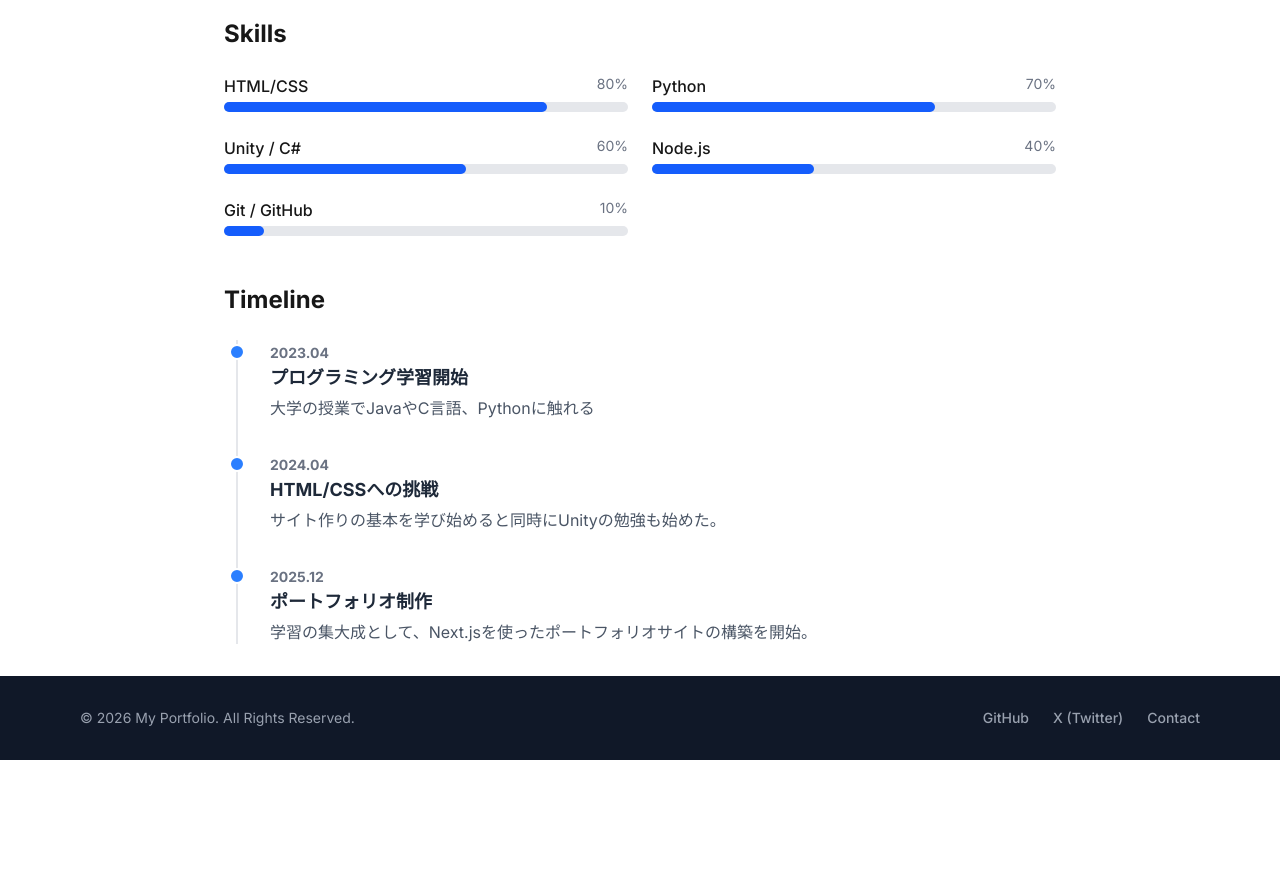
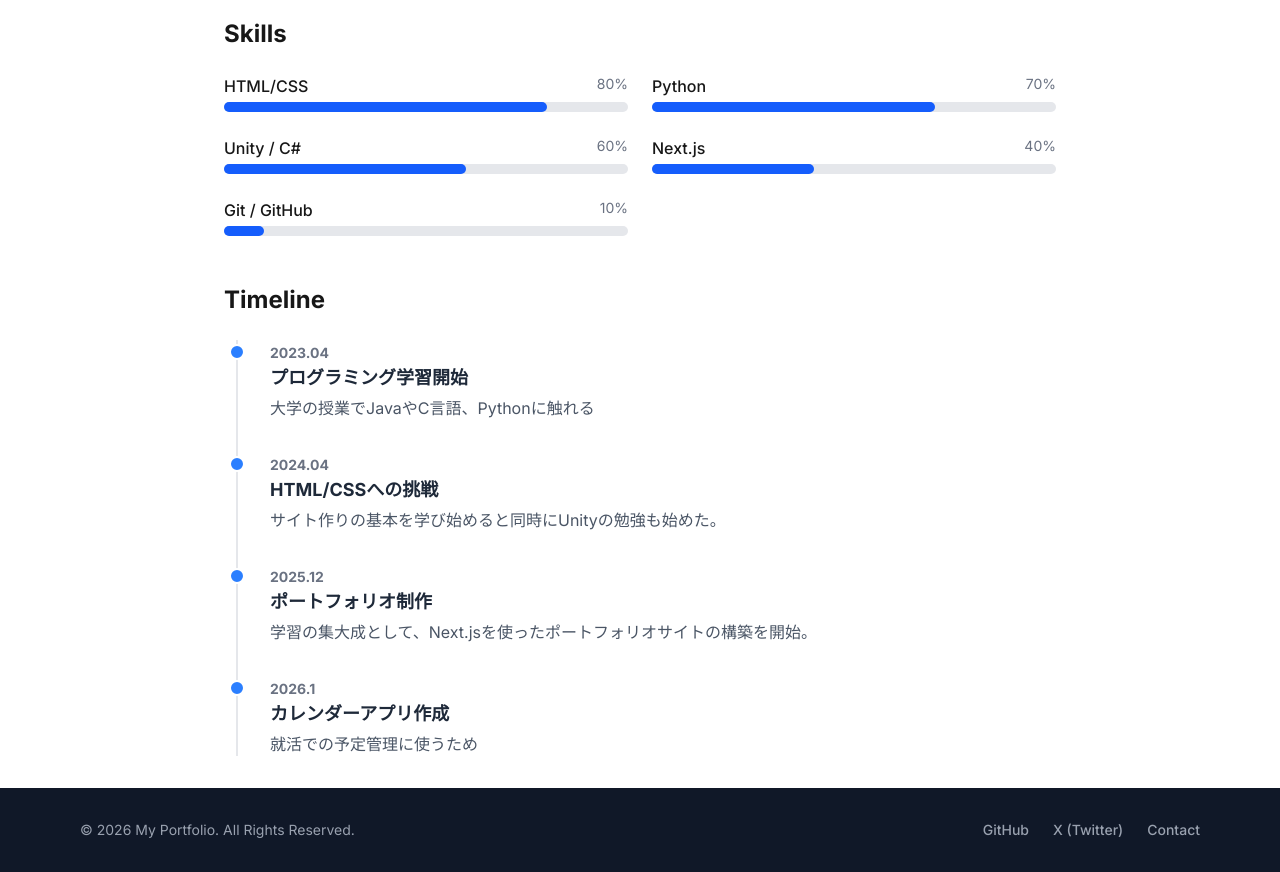
Before and after one commit to karamiso1211/my-portfolio, a Next.js app: page /about in a window 1280 px wide. Shown: the part 320-1192 px from the top of the page. Before the commit the page ends 1080 px from the top, so only its background shows below. Built offline with nearby package versions, Linux system fonts and the light colour scheme.

Commit message:
細かいところの修正

```diff
--- a/app/about/page.tsx
+++ b/app/about/page.tsx
@@ -5,7 +5,7 @@ const skills = [
   { name: "HTML/CSS", level: 80 },
   { name: "Python", level: 70 },
   { name: "Unity / C#", level: 60 },
-  { name: "Node.js", level: 40 },
+  { name: "Next.js", level: 40 },
   { name: "Git / GitHub", level: 10 },
 ];
 
@@ -25,6 +25,11 @@ const timeline = [
     year: "2025.12",
     title: "ポートフォリオ制作",
     description: "学習の集大成として、Next.jsを使ったポートフォリオサイトの構築を開始。",
+  },
+  {
+    year: "2026.1",
+    title: "カレンダーアプリ作成",
+    description: "就活での予定管理に使うため",
   },
 ];
 
```
